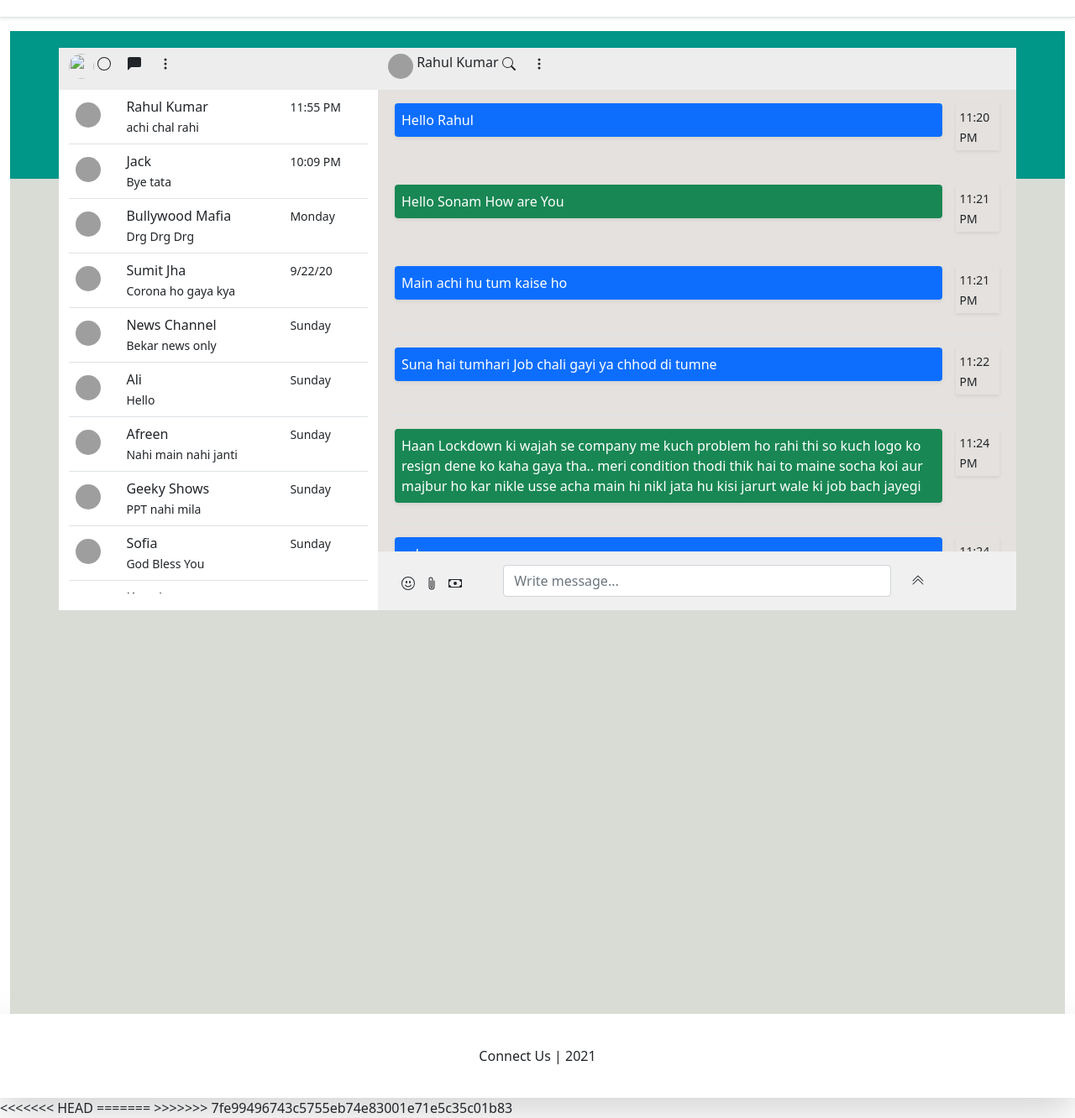
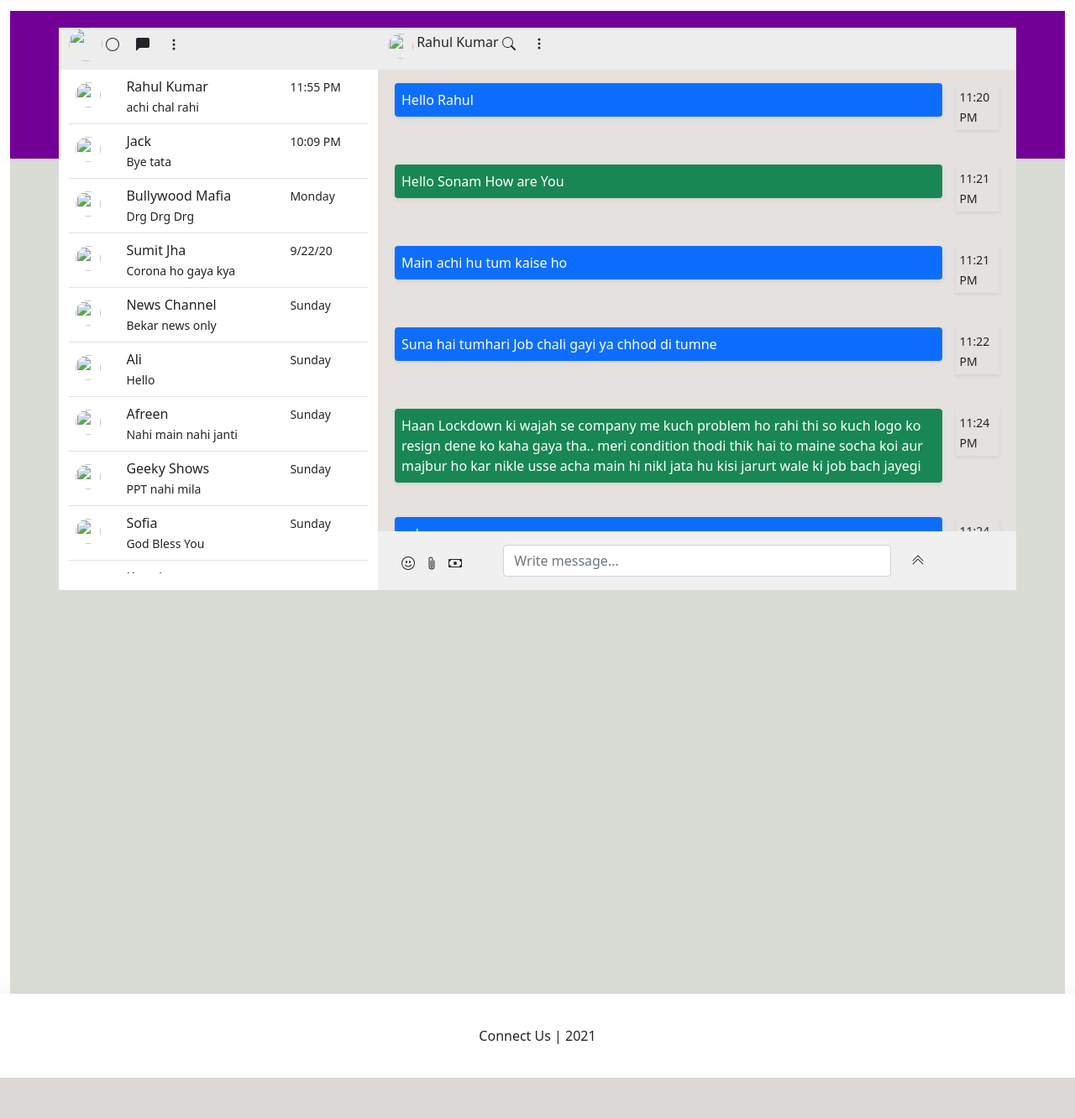
Before and after one commit to miyatrayash/connectus, a Django app: page /home/ in a window 1280 px wide. Shown: the part 92-1424 px from the top of the page at 84% size. After the commit the page ends 1376 px from the top, so only its background shows below. Run offline with Django 3.2, Linux system fonts and the light colour scheme; parts of the project's set-up code (start-up, migrations or seed data) failed here and were passed over; some libraries are stand-ins or nearby versions; grey boxes are pictures that could not be loaded.

Commit message:
Edited home style

```diff
--- a/chat/templates/chat/base.html
+++ b/chat/templates/chat/base.html
@@ -5,13 +5,13 @@
 <head>
     <meta charset="utf-8">
     <meta name="viewport" content="width=device-width, initial-scale=1">
-<<<<<<< HEAD
+
     <link rel="stylesheet" href="{% static 'bootstrap/css/bootstrap.min.css' %}">
-	<link rel="stylesheet" href="{%static 'style.css'%}">
-=======
+	<!-- <link rel="stylesheet" href="{%static 'style.css'%}"> -->
+
 	<link rel="stylesheet" href="{% static 'cropperjs/dist/cropper.min.css' %}">
 	<link rel="stylesheet" href="{% static 'bootstrap/css/bootstrap.min.css' %}">
->>>>>>> 7fe99496743c5755eb74e83001e71e5c35c01b83
+
     <link href="https://fonts.googleapis.com/icon?family=Material+Icons" rel="stylesheet">
     <title>connect us</title>
 </head>
@@ -44,12 +44,11 @@
 
 <script type="text/javascript" src="http://code.jquery.com/jquery-1.7.1.min.js"></script>
 <script src="{% static 'bootstrap/js/bootstrap.bundle.min.js' %}"></script>
-<<<<<<< HEAD
+
 <script src="https://stackpath.bootstrapcdn.com/bootstrap/5.0.0-alpha2/js/bootstrap.bundle.min.js"
     integrity="sha384-BOsAfwzjNJHrJ8cZidOg56tcQWfp6y72vEJ8xQ9w6Quywb24iOsW913URv1IS4GD"
     crossorigin="anonymous"></script>
 
-=======
 <script type="module" src="{% static 'cropperjs/dist/cropper.min.js' %}"></script>
 <script type="text/javascript">
 	function displayLoadingSpinner(isDisplayed){
@@ -62,5 +61,4 @@
 		}
 	}
 </script>
->>>>>>> 7fe99496743c5755eb74e83001e71e5c35c01b83
 </html>
--- a/chat/templates/chat/home.html
+++ b/chat/templates/chat/home.html
@@ -1,6 +1,69 @@
 {% extends 'chat/base.html'%}
+{% block content%}
+<!-- Style for home -->
+<style type="text/css">
+.back-top{
+ background-color:  #730096;
+ height: 15vh;
+}
 
-{% block content%}
+.back-main{
+ background-color:  #D9DBD5;
+ height: 85vh;
+}
+
+.back-container{
+ position: relative;
+}
+
+.front-container{
+ position: absolute;
+ top:0;
+ left:0;
+ right: 0;
+}
+.front-container1{
+ position: absolute;
+ top:20px;
+ left:0;
+ right: 0;
+}
+
+.chat-top{
+ background-color: #EDEDED;
+ min-height: 50px;
+}
+
+.profile-imag{
+ margin-top: 7px;
+ height: 30px;
+ width: 30px;
+}
+
+.contacts{
+ background-color: #ffffff;
+ min-height: 600px;
+}
+
+.contact-table-scroll{
+ overflow-y: scroll;
+ height: 600px;
+}
+
+.message-area{
+ background-color:  #e4e1de;
+ min-height: 600px;
+}
+
+.message-table-scroll{
+ overflow-y: scroll;
+ height: 550px;
+}
+
+.message-box{
+ background-color: #F0F0F0;
+}
+</style>
 <div class="back-container">
   <div class="container-fluid front-container">
     <div class="back-top"></div>
@@ -9,7 +72,8 @@
   <div class="container front-container1">
     <div class="row chat-top">
       <div class="col-sm-4 border-right border-secondary">
-          <img src="{{request.user.profile_image.url}}" alt="" class="profile-image rounded-circle">
+        <img src="{{request.user.profile_image.url}}" alt="" width="40" height="40"
+          class="profile-image rounded-circle">
         <span class="float-right mt-2">
           <svg width="1em" height="1em" viewBox="0 0 16 16" class="bi bi-circle" fill="currentColor"
             xmlns="http://www.w3.org/2000/svg">
@@ -30,7 +94,7 @@
 
       </div>
       <div class="col-sm-8">
-          <img src="images/p2.jpg" alt="" class="profile-image rounded-circle">
+        <img src="{{request.user.profile_image.url}}" alt="" class="profile-imag rounded-circle">
         <span class="ml-2">Rahul Kumar</span>
         <span class="float-right mt-2">
           <svg width="1em" height="1em" viewBox="0 0 16 16" class="bi bi-search" fill="currentColor"
@@ -54,78 +118,78 @@
           <table class="table table-hover">
             <tbody>
               <tr>
-                  <td><img src="images/p2.jpg" alt="" class="profile-image rounded-circle"></td>
+                <td><img src="{{request.user.profile_image.url}}" alt="" class="profile-imag rounded-circle"></td>
                 <td>Rahul Kumar <br> <small>achi chal rahi</small></td>
                 <td><small>11:55 PM</small></td>
               </tr>
               <tr>
-                  <td><img src="images/p1.jpg" alt="" class="profile-image rounded-circle"></td>
+                <td><img src="{{request.user.profile_image.url}}" alt="" class="profile-imag rounded-circle"></td>
                 <td>Jack <br> <small>Bye tata</small></td>
                 <td><small>10:09 PM</small></td>
               </tr>
               <tr>
-                  <td><img src="images/p4.jpg" alt="" class="profile-image rounded-circle"></td>
+                <td><img src="{{request.user.profile_image.url}}" alt="" class="profile-imag rounded-circle"></td>
                 <td>Bullywood Mafia <br> <small>Drg Drg Drg</small></td>
                 <td><small>Monday</small></td>
               </tr>
               <tr>
-                  <td><img src="images/p1.jpg" alt="" class="profile-image rounded-circle"></td>
+                <td><img src="{{request.user.profile_image.url}}" alt="" class="profile-imag rounded-circle"></td>
                 <td>Sumit Jha<br> <small>Corona ho gaya kya</small></td>
                 <td><small>9/22/20</small></td>
               </tr>
               <tr>
-                  <td><img src="images/p6.jpg" alt="" class="profile-image rounded-circle"></td>
+                <td><img src="{{request.user.profile_image.url}}" alt="" class="profile-imag rounded-circle"></td>
                 <td>News Channel <br> <small>Bekar news only</small></td>
                 <td><small>Sunday</small></td>
               </tr>
               <!-- start -->
               <tr>
-                  <td><img src="images/p1.jpg" alt="" class="profile-image rounded-circle"></td>
+                <td><img src="{{request.user.profile_image.url}}" alt="" class="profile-imag rounded-circle"></td>
                 <td>Ali <br> <small>Hello</small></td>
                 <td><small>Sunday</small></td>
               </tr>
               <tr>
-                  <td><img src="images/p5.jpg" alt="" class="profile-image rounded-circle"></td>
+                <td><img src="{{request.user.profile_image.url}}" alt="" class="profile-imag rounded-circle"></td>
                 <td>Afreen <br> <small>Nahi main nahi janti</small></td>
                 <td><small>Sunday</small></td>
               </tr>
               <tr>
-                  <td><img src="images/p1.jpg" alt="" class="profile-image rounded-circle"></td>
+                <td><img src="{{request.user.profile_image.url}}" alt="" class="profile-imag rounded-circle"></td>
                 <td>Geeky Shows <br> <small>PPT nahi mila</small></td>
                 <td><small>Sunday</small></td>
               </tr>
               <tr>
-                  <td><img src="images/p1.jpg" alt="" class="profile-image rounded-circle"></td>
+                <td><img src="{{request.user.profile_image.url}}" alt="" class="profile-imag rounded-circle"></td>
                 <td>Sofia <br> <small>God Bless You</small></td>
                 <td><small>Sunday</small></td>
               </tr>
               <tr>
-                  <td><img src="images/p1.jpg" alt="" class="profile-image rounded-circle"></td>
+                <td><img src="{{request.user.profile_image.url}}" alt="" class="profile-imag rounded-circle"></td>
                 <td>Kunal <br> <small>Nikl lo</small></td>
                 <td><small>Sunday</small></td>
               </tr>
               <tr>
-                  <td><img src="images/p1.jpg" alt="" class="profile-image rounded-circle"></td>
+                <td><img src="{{request.user.profile_image.url}}" alt="" class="profile-imag rounded-circle"></td>
                 <td>Kunal <br> <small>Nikl lo</small></td>
                 <td><small>Sunday</small></td>
               </tr>
               <tr>
-                  <td><img src="images/p1.jpg" alt="" class="profile-image rounded-circle"></td>
+                <td><img src="{{request.user.profile_image.url}}" alt="" class="profile-imag rounded-circle"></td>
                 <td>Kunal <br> <small>Nikl lo</small></td>
                 <td><small>Sunday</small></td>
               </tr>
               <tr>
-                  <td><img src="images/p1.jpg" alt="" class="profile-image rounded-circle"></td>
+                <td><img src="{{request.user.profile_image.url}}" alt="" class="profile-imag rounded-circle"></td>
                 <td>Kunal <br> <small>Nikl lo</small></td>
                 <td><small>Sunday</small></td>
               </tr>
               <tr>
-                  <td><img src="images/p1.jpg" alt="" class="profile-image rounded-circle"></td>
+                <td><img src="{{request.user.profile_image.url}}" alt="" class="profile-imag rounded-circle"></td>
                 <td>Kunal <br> <small>Nikl lo</small></td>
                 <td><small>Sunday</small></td>
               </tr>
               <tr>
-                  <td><img src="images/p1.jpg" alt="" class="profile-image rounded-circle"></td>
+                <td><img src="{{request.user.profile_image.url}}" alt="" class="profile-imag rounded-circle"></td>
                 <td>Kunal <br> <small>Nikl lo</small></td>
                 <td><small>Sunday</small></td>
               </tr>
--- a/connectus/settings.py
+++ b/connectus/settings.py
@@ -133,7 +133,8 @@ MEDIA_URL = '/media/'
 MEDIA_ROOT = os.path.join(BASE_DIR, 'media_cdn')
 STATIC_ROOT= os.path.join(BASE_DIR, 'static_cdn')
 STATICFILES_DIRS = [
-    os.path.join(BASE_DIR, 'static')
+    os.path.join(BASE_DIR, 'static'),
+    os.path.join(BASE_DIR, 'media'),
 ]
 
 BASE_URL = "http://127.0.0.1:8000"
--- a/loginmodule/models.py
+++ b/loginmodule/models.py
@@ -43,7 +43,7 @@ def get_profile_image_filepath(self,filename):
 
 
 def get_default_profile_image():
-    return "/img/default/Avatar_Dog.png"
+    return "img/default/Avatar_Dog.png"
 class User(AbstractBaseUser, PermissionsMixin):
     id              = models.AutoField(primary_key=True)
     email           = models.EmailField(_('email address'), unique=True)
--- a/static/style.css
+++ b/static/style.css
@@ -30,7 +30,7 @@
  min-height: 50px;
 }
 
-.profile-image{
+.profile-imag{
  margin-top: 7px;
  height: 30px;
  width: 30px;
```
Also changed, not shown: media/img/default/Avatar_Cat.png (added), media/img/default/Avatar_Dog.png (renamed from media_cdn/img/default/Avatar_Dog.png), media/img/default/Avatar_Panda.png (added), media/img/default/Avatar_Penguin.png (added), media/img/default/Avatar_Pumpkin.png (added), media/img/default/Avatar_Rabbit.png (added), 8 other files. Lines whose indentation alone changed are shown as unchanged.
